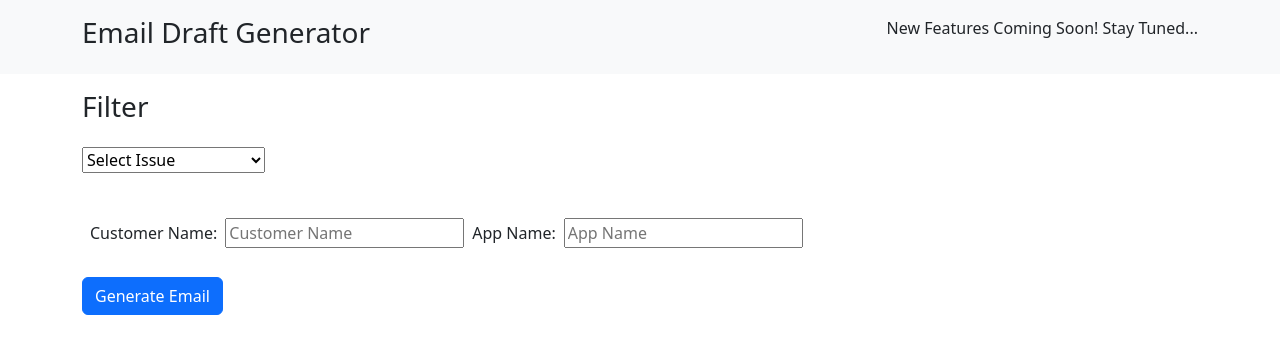
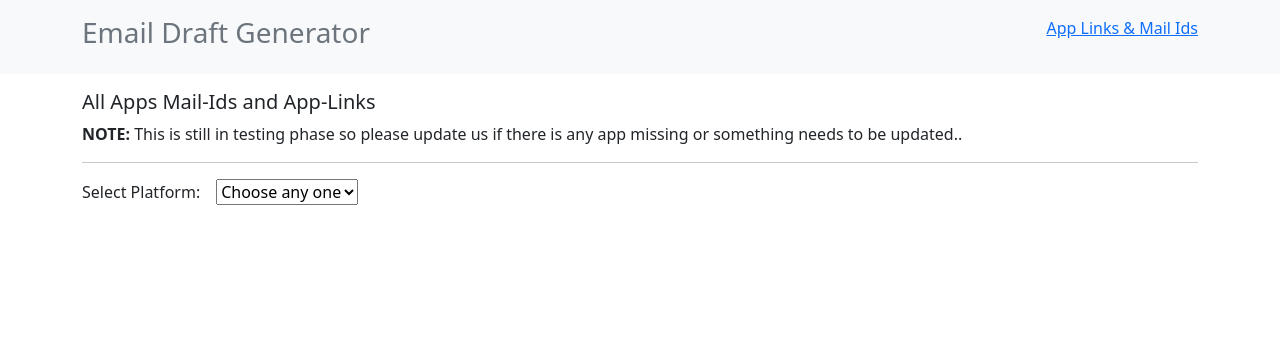
Before and after one commit to NeerajNero/emailDraftGenerator, a React (Vite) app: page /Apps in a window 1280 px wide. Shown: the top 354 px of the page. Built offline with nearby package versions, Linux system fonts and the light colour scheme.

Commit message:
added new page where apps link and mail ids are fetched & displayed

```diff
--- a/src/App.jsx
+++ b/src/App.jsx
@@ -1,12 +1,18 @@
+import { BrowserRouter as Router, Routes, Route, Link } from 'react-router-dom';
 import 'bootstrap/dist/css/bootstrap.css';
 import Navbar from './components/Navbar';
 import MainPage from './components/MainPage';
+import InfoPage from './pages/InfoPage';
 function App() {
 
   return (
-    <>
+    <><Router>
       <Navbar />
-      <MainPage />
+      <Routes>
+        <Route path='/' element={<MainPage />}/>
+        <Route path='/Apps' element={<InfoPage />}/>
+      </Routes>
+    </Router>
     </>
   )
 }
--- a/src/components/Navbar.jsx
+++ b/src/components/Navbar.jsx
@@ -1,12 +1,13 @@
 import React from 'react'
+import { Link } from 'react-router-dom'
 
 const Navbar = () => {
   return (
     <div className='bg-light'>
     <div className='container py-3'>
         <div className='d-flex justify-content-between'>
-        <h3>Email Draft Generator</h3>
-        <p>New Features Coming Soon! Stay Tuned...</p>
+        <Link to='/' className='text-decoration-none'><h3 className='text-secondary'>Email Draft Generator</h3></Link>
+        <Link to='/Apps'>App Links & Mail Ids</Link>
         </div>
     </div>
     </div>
--- /dev/null
+++ b/src/pages/InfoPage.jsx
@@ -0,0 +1,74 @@
+import { useEffect, useState } from "react"
+import { getAppDataByPlatform } from "../slices/appSlice"
+import {useDispatch, useSelector} from 'react-redux'
+const InfoPage = () => {
+    const [selectedPlatform, setSelectedPlatform] = useState([])
+    const [platformType, setPlatformType] = useState('')
+    const [selectedAppData, setSelectedAppData] = useState(null)
+    const ios = useSelector((state) => state?.apps?.ios)
+    const android = useSelector((state) => state?.apps?.android)
+    const status = useSelector((state) => state?.apps?.status)
+    const dispatch = useDispatch()
+
+    const handleAppDataFetch = (platform) => {
+        setPlatformType(platform)
+        if(platform === "ANDROID" && android.length === 0){
+            dispatch(getAppDataByPlatform({platform}))
+        }else if(platform === "IOS" && ios.length === 0){
+            dispatch(getAppDataByPlatform({platform}))
+        }
+        setSelectedPlatform(platform === "ANDROID" ? android : ios)
+    }
+
+    useEffect(() => {
+        if (platformType === "ANDROID") {
+          setSelectedPlatform(android);
+        } else if (platformType === "IOS") {
+          setSelectedPlatform(ios);
+        }
+        setSelectedAppData(null)
+      }, [android, ios, platformType]);
+
+    const handleDisplayAppData = (appName) => {
+        setSelectedAppData((platformType === "ANDROID" ? android : ios).find((app) => app.appName === appName && app.platform === platformType))
+    }
+  return (
+    <>
+        <div className='container'>
+            <div className='my-3'>
+                <h5>All Apps Mail-Ids and App-Links</h5> <p><strong>NOTE: </strong> This is still in testing phase so please update us if there is any app missing or something needs to be updated..</p>
+                <hr/>
+                <div className='my-3'>
+                <div className="d-flex">
+                    <div>
+                    <label>Select Platform: </label>
+                    <select className='mx-3' onChange={(e) => handleAppDataFetch(e.target.value)}>
+                        <option value="" hidden>Choose any one</option>
+                        <option value='IOS'>IOS</option>
+                        <option value='ANDROID'>Android</option>
+                    </select>
+                    </div>
+                    <div>
+                        {status === "loading" ? <p>Loading...</p> : ""}
+                    </div>
+                    <div>
+                   {status === "success" && selectedPlatform.length > 0 ? <><label>Select App: </label>
+                    <select className='mx-3' onChange={(e) => handleDisplayAppData(e.target.value)}>
+                        <option value='' hidden>Choose a App</option>
+                        {selectedPlatform.map((platform,i) => <option key={i}>{platform.appName}</option>)}
+                    </select></> : ""}
+                    </div>
+                </div>
+                </div>
+            </div>
+            {selectedAppData && <div className="card">
+                <div className="card-body">
+                {selectedAppData ? <><p>App: {selectedAppData.appName}</p> <p>App Link: {selectedAppData.appLink}</p> <p>App Email: {selectedAppData.appMailId}</p></> : ""}
+                </div>
+            </div>}
+        </div>
+    </>
+  )
+}
+
+export default InfoPage
--- /dev/null
+++ b/src/slices/appSlice.js
@@ -0,0 +1,41 @@
+import {createSlice, createAsyncThunk} from '@reduxjs/toolkit'
+import axios from 'axios'
+
+const initialState = {
+    ios: [],
+    android: [],
+    error: null,
+    status: "idle"
+}
+
+export const getAppDataByPlatform = createAsyncThunk('/AppData', async({platform}) => {
+    const response = await axios.get(`https://email-draft-generator-backend.vercel.app/apps/getAppData/${platform}`)
+    console.log(response.data)
+    return response.data
+})
+
+const appSlice = createSlice({
+    name: "APPS",
+    initialState,
+    reducers: {},
+    extraReducers: (builder) => {
+        builder
+        .addCase(getAppDataByPlatform.pending, (state) => {
+            state.status = "loading"
+        })
+        .addCase(getAppDataByPlatform.fulfilled, (state,action) => {
+            state.status = "success"
+            if(action.payload.appsData[0].platform === "IOS"){
+                state.ios = action.payload.appsData
+            }else if(action.payload.appsData[0].platform === "ANDROID"){
+                state.android = action.payload.appsData
+            }
+        })
+        .addCase(getAppDataByPlatform.rejected, (state, action) => {
+            state.status = "failed"
+            state.error = action.error.message
+        })
+    }
+})
+
+export default appSlice.reducer
--- a/src/store/store.js
+++ b/src/store/store.js
@@ -1,8 +1,10 @@
 import { configureStore } from "@reduxjs/toolkit";
 import emailDraftReducer from '../slices/emailDraftSlice'
+import appReducer from '../slices/appSlice'
 
 export const store = configureStore({
     reducer : {
-        emailDraft : emailDraftReducer
+        emailDraft : emailDraftReducer,
+        apps: appReducer
     }
 })
```
